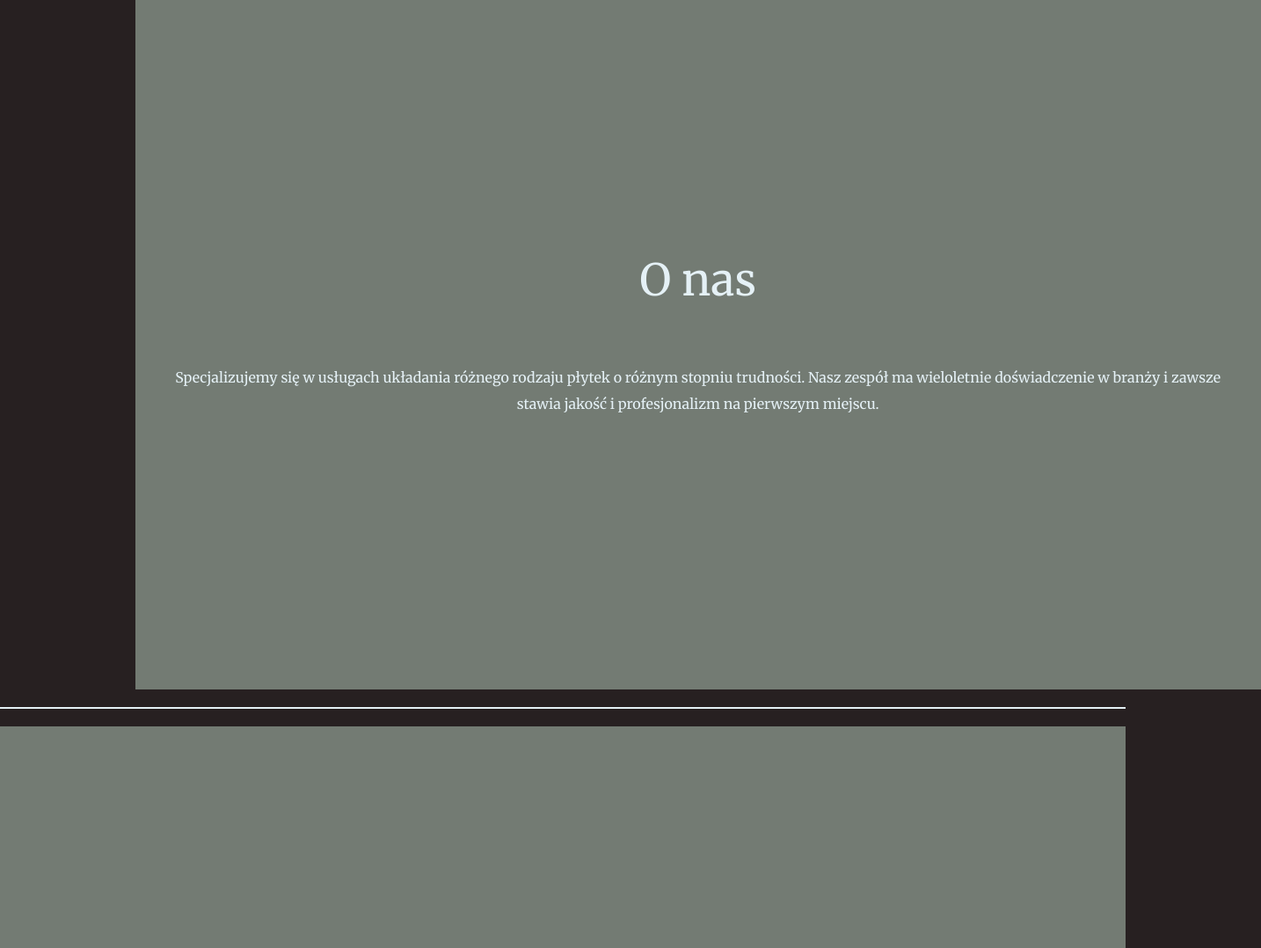
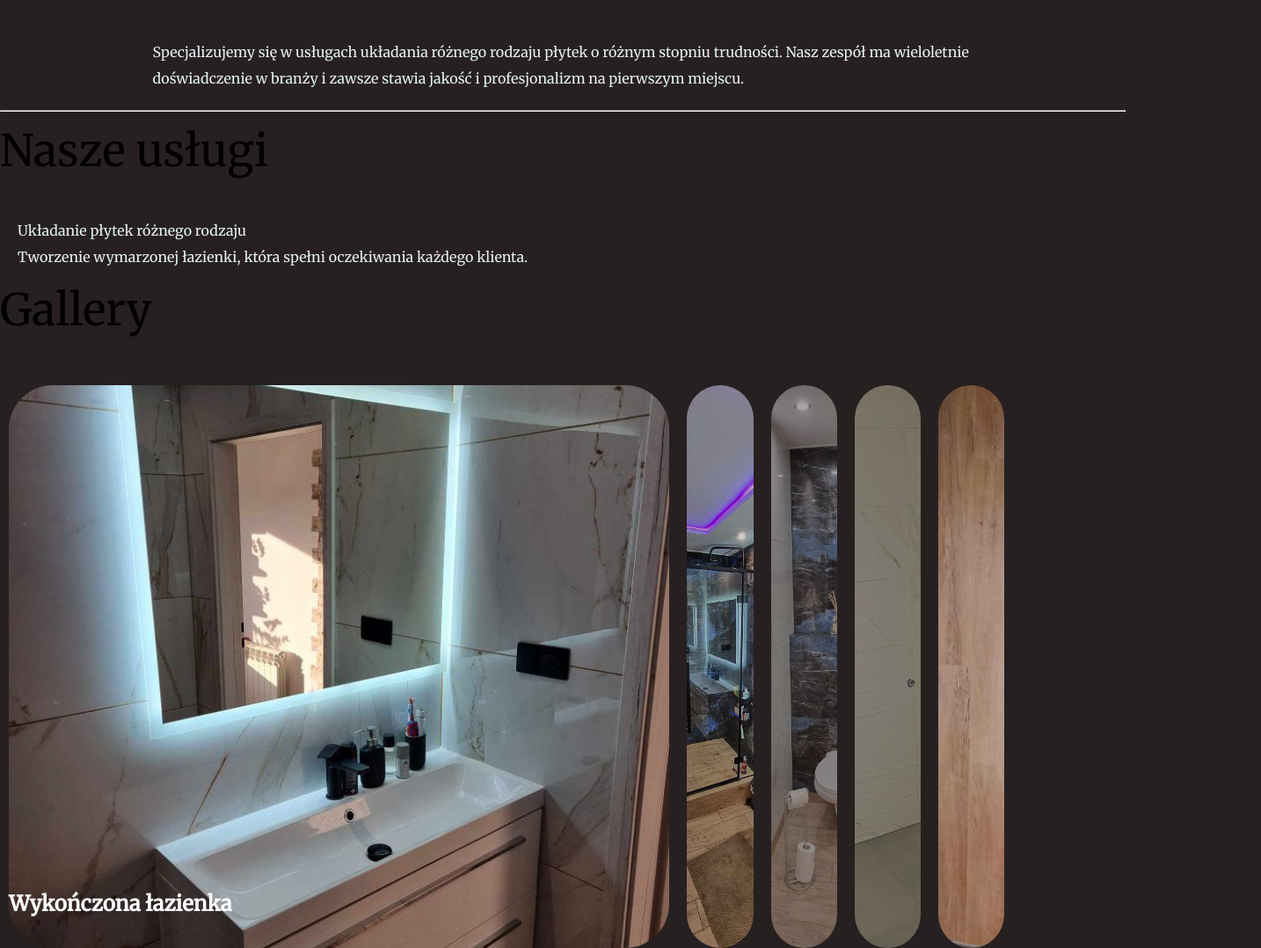
Before and after one commit to AnastasiiaSemeniukk/UG.github.io, a plain HTML site: page index.html in a window 1280 px wide. Shown: the part 1080-2158 px from the top of the page at 88% size, 1434 px wide, since content can reach past the window. Drawn offline with Linux system fonts and the light colour scheme.

Commit message:
Update main.css

```diff
--- a/main.css
+++ b/main.css
@@ -190,46 +190,9 @@ header {
     }
 }
 
-main {
-    flex-direction: column;
-    min-height: 100vh;
-    color: #e5f1f6;
-    margin-top: 60px;
-  }
 
-  .gallery {
-    min-height: 100vh;
-    display: flex;
-    justify-content: center;
-    align-items: center;
-    text-align: center;
-    display: block;
-  }
 
-.about,
-.service,
-.contact {
-    background-color: #737b73;
-    display: flex;
-    justify-content: center;
-    text-align: center;
-    align-items: center;
-    flex-direction: column;
-    width: 100vw;
-    min-height: 100vh;
-    position: relative;
-}
 
-. about,
-. service {
-    max-height: 50vh;
-}
-  .separator {
-    border: 1px solid;
-    margin: 20px 0;
-    background-color: #736f73;
-    width: 100vw;
-  }
 
 
   .cards {
```
